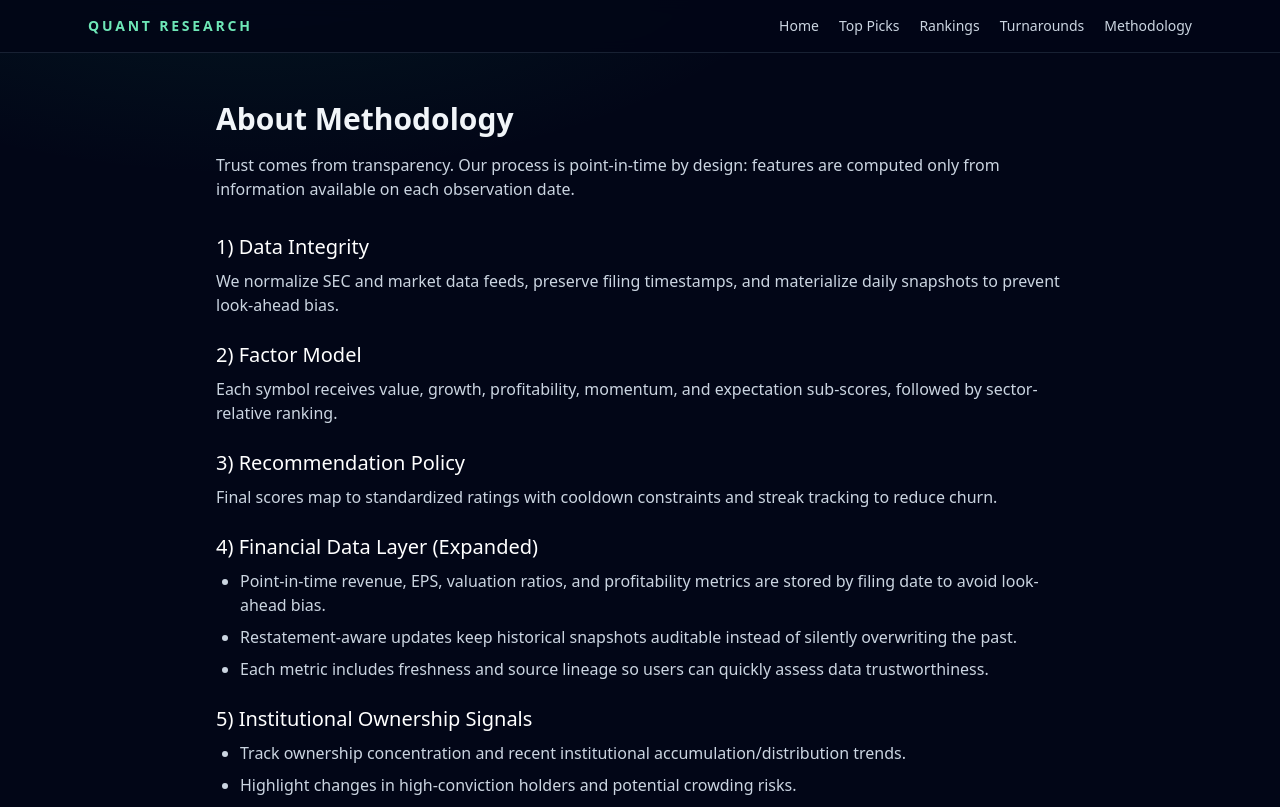
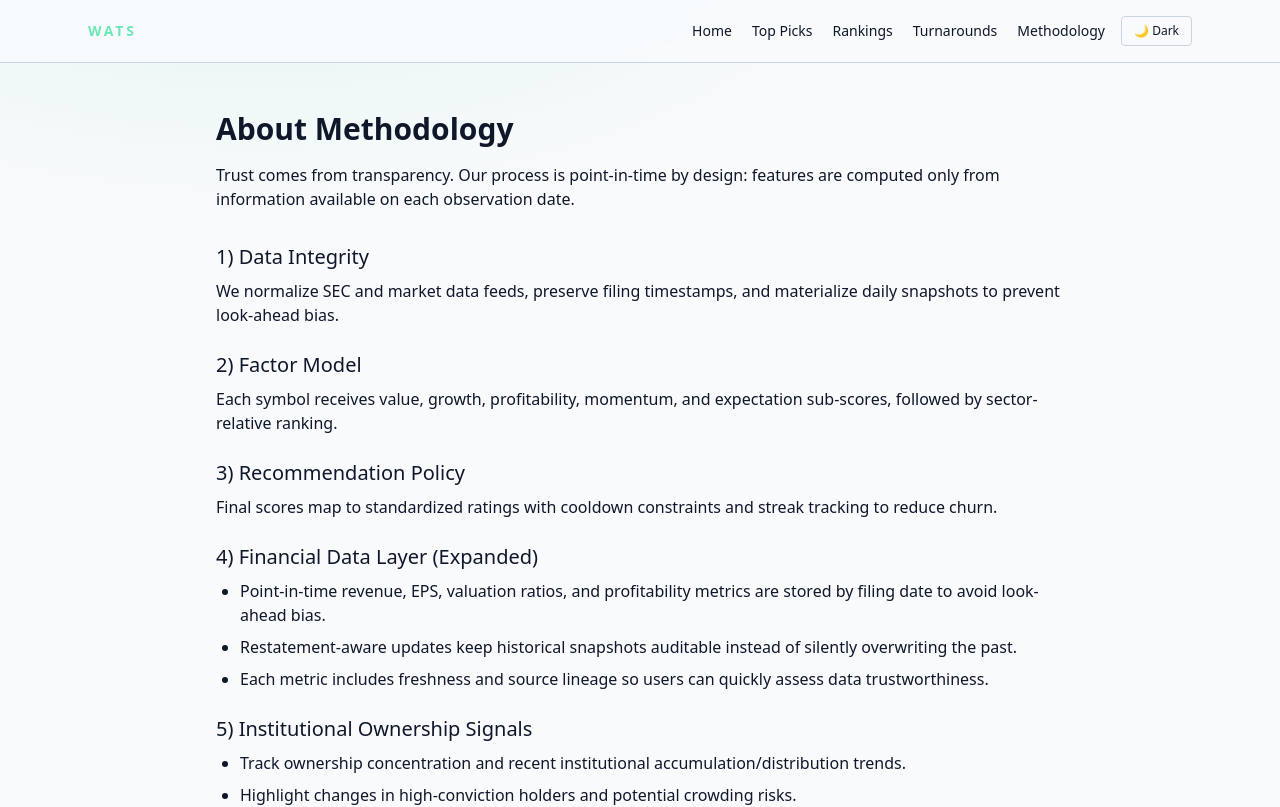
Before and after one commit to youngrae-debug/quant, a Next.js app in the folder apps/web/: page /about-methodology in a window 1280 px wide. Shown: the top 807 px of the page. Built offline with nearby package versions, Linux system fonts and the light colour scheme; no server answers.

Commit message:
Update header brand text to WATS

```diff
--- a/apps/web/app/globals.css
+++ b/apps/web/app/globals.css
@@ -6,6 +6,65 @@
   color-scheme: dark;
 }
 
+:root[data-theme='light'] {
+  color-scheme: light;
+}
+
 body {
   background: radial-gradient(1200px 600px at 20% -10%, rgba(16, 185, 129, 0.12), transparent 50%), #020617;
 }
+
+:root[data-theme='light'] body {
+  background: radial-gradient(1200px 600px at 20% -10%, rgba(16, 185, 129, 0.1), transparent 55%), #f8fafc;
+}
+
+:root[data-theme='light'] .bg-slate-950,
+:root[data-theme='light'] .bg-slate-950\/90 {
+  background-color: rgba(248, 250, 252, 0.92) !important;
+}
+
+:root[data-theme='light'] .bg-slate-900,
+:root[data-theme='light'] .bg-slate-900\/60,
+:root[data-theme='light'] .bg-slate-900\/40,
+:root[data-theme='light'] .bg-slate-950\/50 {
+  background-color: #ffffff !important;
+}
+
+:root[data-theme='light'] .from-slate-900,
+:root[data-theme='light'] .to-slate-950 {
+  --tw-gradient-from: #ffffff var(--tw-gradient-from-position) !important;
+  --tw-gradient-to: rgb(255 255 255 / 0) var(--tw-gradient-to-position) !important;
+  --tw-gradient-stops: var(--tw-gradient-from), var(--tw-gradient-to) !important;
+}
+
+:root[data-theme='light'] .border-slate-800,
+:root[data-theme='light'] .border-slate-800\/80,
+:root[data-theme='light'] .border-slate-700 {
+  border-color: #cbd5e1 !important;
+}
+
+:root[data-theme='light'] .text-slate-100,
+:root[data-theme='light'] .text-slate-200,
+:root[data-theme='light'] .text-slate-300 {
+  color: #0f172a !important;
+}
+
+:root[data-theme='light'] .text-slate-400 {
+  color: #334155 !important;
+}
+
+:root[data-theme='light'] .text-slate-600 {
+  color: #94a3b8 !important;
+}
+
+:root[data-theme='light'] .text-white {
+  color: #0f172a !important;
+}
+
+:root[data-theme='light'] .placeholder\:text-slate-500::placeholder {
+  color: #64748b !important;
+}
+
+:root[data-theme='light'] input {
+  color: #0f172a !important;
+}
--- a/apps/web/app/layout.tsx
+++ b/apps/web/app/layout.tsx
@@ -8,16 +8,16 @@ const siteUrl = process.env.NEXT_PUBLIC_SITE_URL ?? 'http://localhost:3000';
 export const metadata: Metadata = {
   metadataBase: new URL(siteUrl),
   title: {
-    default: 'Quant | Systematic Equity Research',
-    template: '%s | Quant',
+    default: 'WATS | Systematic Equity Research',
+    template: '%s | WATS',
   },
   description:
-    'Quant provides explainable stock rankings and recommendations powered by point-in-time fundamentals, momentum, and expectation signals.',
+    'WATS provides explainable stock rankings and recommendations powered by point-in-time fundamentals, momentum, and expectation signals.',
   alternates: {
     canonical: '/',
   },
   openGraph: {
-    title: 'Quant',
+    title: 'WATS',
     description:
       'Explainable stock rankings and recommendations powered by point-in-time data and transparent metrics.',
     type: 'website',
@@ -25,7 +25,7 @@ export const metadata: Metadata = {
   },
   twitter: {
     card: 'summary_large_image',
-    title: 'Quant',
+    title: 'WATS',
     description: 'Systematic equity research with transparent scoring and recommendation rationale.',
   },
 };
--- a/apps/web/app/page.tsx
+++ b/apps/web/app/page.tsx
@@ -10,7 +10,7 @@ export default async function HomePage() {
         <p className="text-xs uppercase tracking-[0.25em] text-emerald-300">Systematic Equity Research</p>
         <h1 className="mt-4 text-5xl font-semibold tracking-tight">Institutional-grade insights, built for trust.</h1>
         <p className="mt-4 max-w-3xl text-slate-300">
-          Quant combines point-in-time fundamentals, technical momentum, and expectation signals into transparent rankings and recommendations.
+          WATS combines point-in-time fundamentals, technical momentum, and expectation signals into transparent rankings and recommendations.
         </p>
         <div className="mt-8 flex flex-wrap gap-3">
           <Link href="/top-picks" className="rounded-lg bg-emerald-400 px-5 py-2 text-sm font-medium text-slate-900">Explore Top Picks</Link>
--- a/apps/web/app/top-picks/page.tsx
+++ b/apps/web/app/top-picks/page.tsx
@@ -2,24 +2,38 @@ import Link from 'next/link';
 import { getTopPicks } from '@/lib/api';
 
 type Props = {
-  searchParams?: Promise<{ page?: string; size?: string }>;
+  searchParams?: Promise<{ page?: string; size?: string; q?: string }>;
 };
 
 export default async function TopPicksPage({ searchParams }: Props) {
   const params = (await searchParams) ?? {};
   const page = Math.max(1, Number(params.page ?? '1') || 1);
   const size = Math.min(100, Math.max(10, Number(params.size ?? '50') || 50));
-  const data = await getTopPicks(page, size);
+  const q = params.q?.trim() ?? '';
+  const data = await getTopPicks(page, size, q);
   const picks = data.items;
   const total = data.meta.total;
   const totalPages = Math.max(1, Math.ceil(total / size));
   const prevPage = Math.max(1, page - 1);
   const nextPage = Math.min(totalPages, page + 1);
+  const qs = q ? `&q=${encodeURIComponent(q)}` : '';
 
   return (
     <main className="mx-auto max-w-6xl px-6 py-12">
       <h1 className="text-3xl font-semibold">Top Picks</h1>
       <p className="mt-2 text-slate-400">Latest high-conviction signals from our model. Total: {total.toLocaleString()}</p>
+
+      <form className="mt-6 flex gap-3" action="/top-picks" method="get">
+        <input type="hidden" name="size" value={size} />
+        <input
+          name="q"
+          defaultValue={q}
+          placeholder="Search by ticker or company"
+          className="w-full rounded border border-slate-700 bg-slate-900 px-3 py-2 text-sm text-white placeholder:text-slate-500"
+        />
+        <button className="rounded border border-emerald-400 px-4 py-2 text-sm text-emerald-300 hover:bg-emerald-400/10">Search</button>
+      </form>
+
       <div className="mt-8 grid gap-4">
         {picks.map((pick) => (
           <article key={`${pick.symbol}-${pick.recommendation_date}`} className="rounded-xl border border-slate-800 bg-slate-900/60 p-5">
@@ -27,13 +41,14 @@ export default async function TopPicksPage({ searchParams }: Props) {
               <Link href={`/stocks/${pick.symbol}`} className="text-xl font-semibold text-emerald-300">{pick.symbol}</Link>
               <span className="rounded-full border border-emerald-500/30 px-3 py-1 text-xs uppercase text-emerald-300">{pick.action}</span>
             </div>
+            {pick.name ? <p className="mt-1 text-sm text-slate-400">{pick.name}</p> : null}
             <p className="mt-3 text-slate-300">{pick.rationale ?? 'No rationale provided.'}</p>
           </article>
         ))}
       </div>
       <div className="mt-8 flex items-center justify-between text-sm text-slate-300">
         <Link
-          href={`/top-picks?page=${prevPage}&size=${size}`}
+          href={`/top-picks?page=${prevPage}&size=${size}${qs}`}
           className={`rounded border px-3 py-2 ${page <= 1 ? 'pointer-events-none border-slate-800 text-slate-600' : 'border-slate-700 hover:border-emerald-400'}`}
         >
           Previous
@@ -42,7 +57,7 @@ export default async function TopPicksPage({ searchParams }: Props) {
           Page {page} / {totalPages}
         </p>
         <Link
-          href={`/top-picks?page=${nextPage}&size=${size}`}
+          href={`/top-picks?page=${nextPage}&size=${size}${qs}`}
           className={`rounded border px-3 py-2 ${page >= totalPages ? 'pointer-events-none border-slate-800 text-slate-600' : 'border-slate-700 hover:border-emerald-400'}`}
         >
           Next
--- a/apps/web/components/site-header.tsx
+++ b/apps/web/components/site-header.tsx
@@ -1,4 +1,5 @@
 import Link from 'next/link';
+import { ThemeToggle } from '@/components/theme-toggle';
 
 const nav = [
   { href: '/', label: 'Home' },
@@ -11,10 +12,11 @@ const nav = [
 export function SiteHeader() {
   return (
     <header className="sticky top-0 z-20 border-b border-slate-800/80 bg-slate-950/90 backdrop-blur">
-      <div className="mx-auto flex max-w-6xl items-center justify-between px-6 py-4">
+      <div className="mx-auto flex max-w-6xl items-center justify-between gap-4 px-6 py-4">
         <Link href="/" className="text-sm font-semibold tracking-[0.2em] text-emerald-300">
-          QUANT RESEARCH
+          WATS
         </Link>
+        <div className="flex items-center gap-4">
           <nav className="flex gap-5 text-sm text-slate-300">
             {nav.map((item) => (
               <Link key={item.href} href={item.href} className="transition hover:text-white">
@@ -22,6 +24,8 @@ export function SiteHeader() {
               </Link>
             ))}
           </nav>
+          <ThemeToggle />
+        </div>
       </div>
     </header>
   );
--- /dev/null
+++ b/apps/web/components/theme-toggle.tsx
@@ -0,0 +1,45 @@
+'use client';
+
+import { useEffect, useState } from 'react';
+
+type Theme = 'dark' | 'light';
+
+function applyTheme(theme: Theme) {
+  const root = document.documentElement;
+  root.dataset.theme = theme;
+}
+
+export function ThemeToggle() {
+  const [theme, setTheme] = useState<Theme>('dark');
+
+  useEffect(() => {
+    const saved = window.localStorage.getItem('theme');
+    if (saved === 'light' || saved === 'dark') {
+      setTheme(saved);
+      applyTheme(saved);
+      return;
+    }
+
+    const systemTheme: Theme = window.matchMedia('(prefers-color-scheme: light)').matches ? 'light' : 'dark';
+    setTheme(systemTheme);
+    applyTheme(systemTheme);
+  }, []);
+
+  const nextTheme: Theme = theme === 'dark' ? 'light' : 'dark';
+
+  return (
+    <button
+      type="button"
+      onClick={() => {
+        setTheme(nextTheme);
+        applyTheme(nextTheme);
+        window.localStorage.setItem('theme', nextTheme);
+      }}
+      className="rounded border border-slate-700 px-3 py-1.5 text-xs font-medium text-slate-300 transition hover:border-emerald-400 hover:text-emerald-300"
+      aria-label={`Switch to ${nextTheme} theme`}
+      title={`Switch to ${nextTheme} theme`}
+    >
+      {theme === 'dark' ? '☀️ Light' : '🌙 Dark'}
+    </button>
+  );
+}
```
Also changed, not shown: apps/web/app/rankings/page.tsx (+20 -4 lines), apps/web/lib/api.ts (+8 -4 lines), 2 other files (tests, documents, lock files or other folders). Lines whose indentation alone changed are shown as unchanged.
